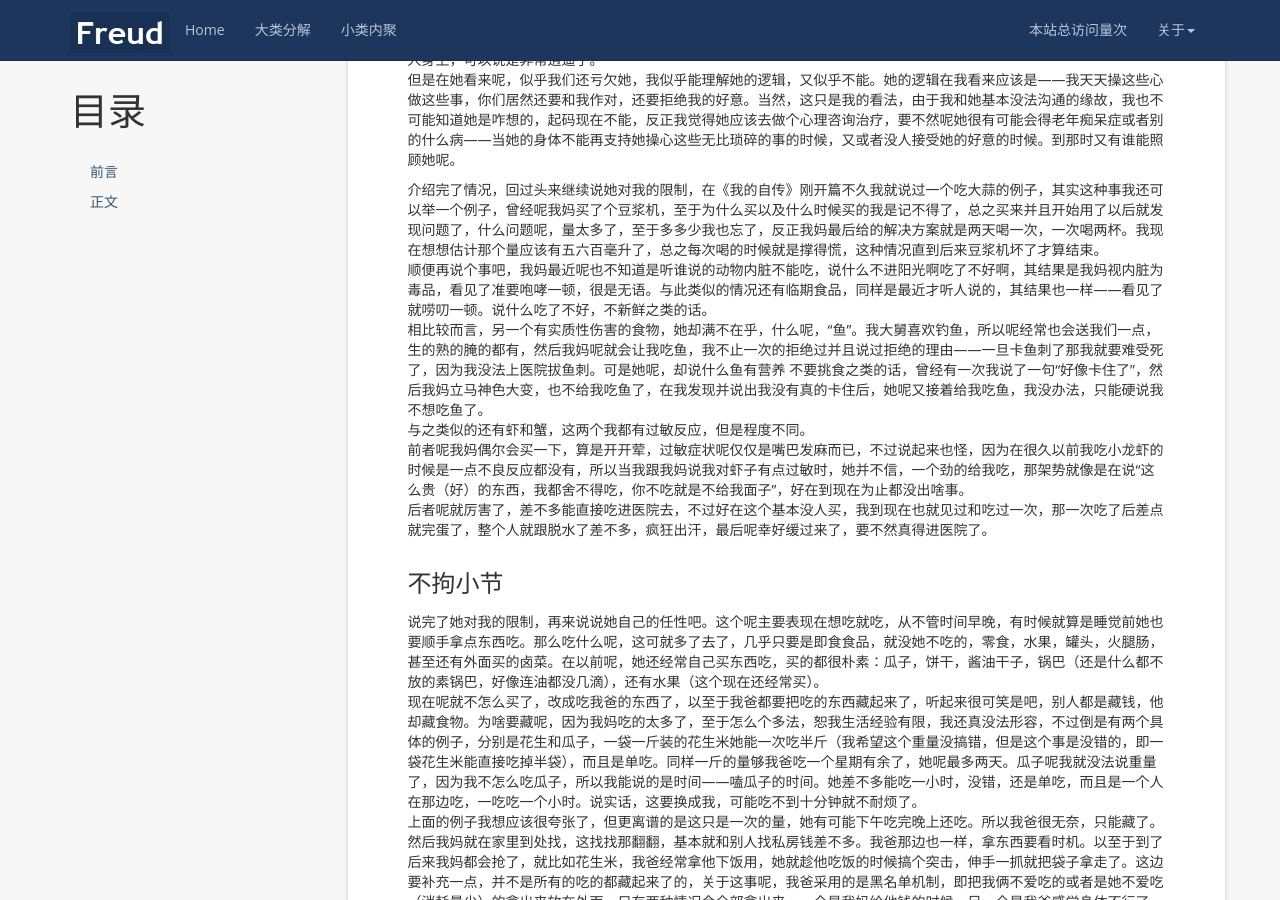
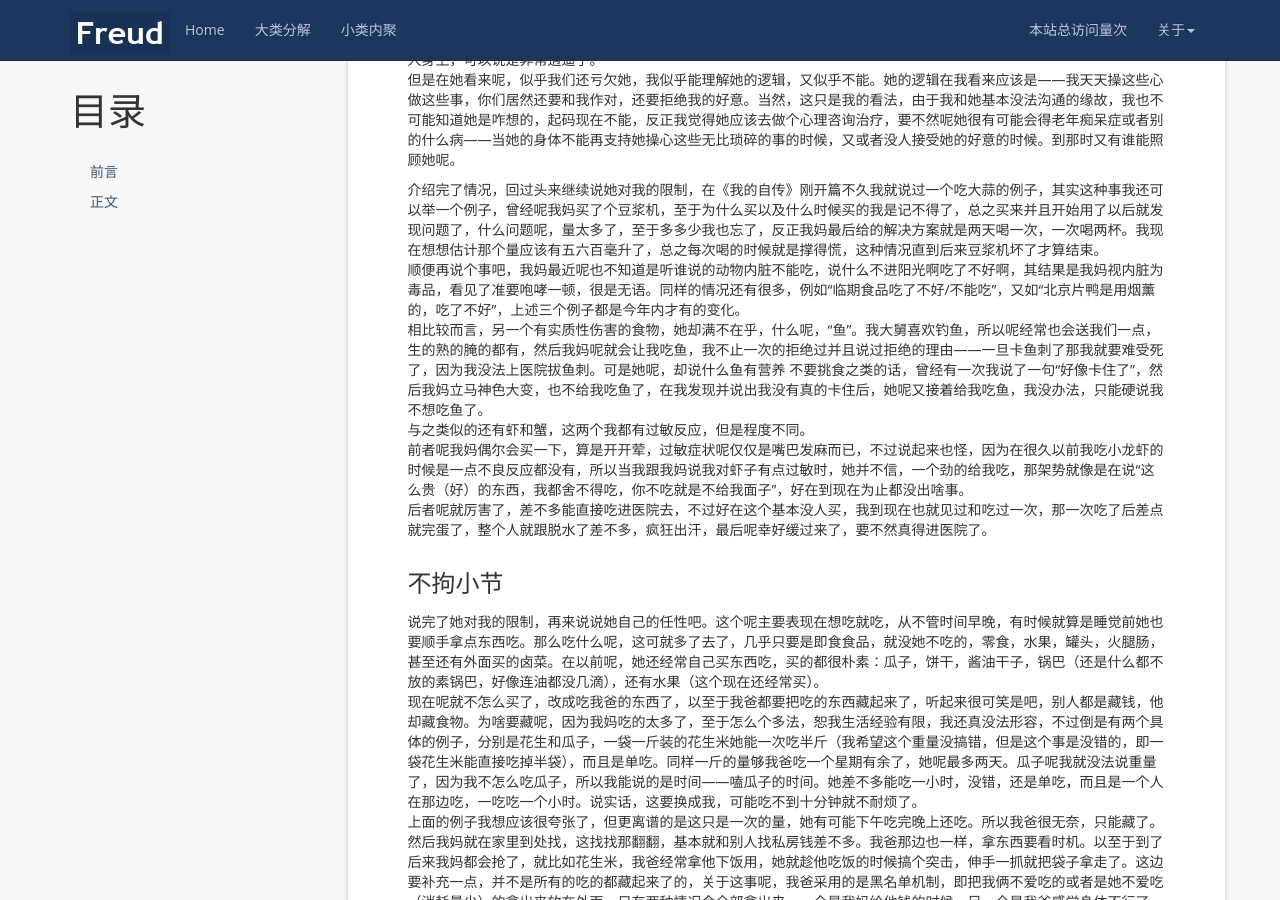
Before and after one commit to kljzndx/My-Blog, a Jekyll site: the page built from _posts/2022-11-23-细说家庭关系.md, in a window 1280 px wide and 900 px high, scrolled down 4006 px. Built offline with Jekyll 4.4.1, drawn with Linux system fonts in a browser that asks for light colours; nearby versions of some CDN libraries; comment, search, counter and statistics services are not loaded.

Commit message:
写作状态同步--- 食物禁忌例子补充

```diff
--- a/_posts/2022-11-23-细说家庭关系.md
+++ b/_posts/2022-11-23-细说家庭关系.md
@@ -97,7 +97,7 @@ ok，我妈的身体已经介绍完了，由于我爸的身体没这么奇葩，
 但是在她看来呢，似乎我们还亏欠她，我似乎能理解她的逻辑，又似乎不能。她的逻辑在我看来应该是——我天天操这些心做这些事，你们居然还要和我作对，还要拒绝我的好意。当然，这只是我的看法，由于我和她基本没法沟通的缘故，我也不可能知道她是咋想的，起码现在不能，反正我觉得她应该去做个心理咨询治疗，要不然呢她很有可能会得老年痴呆症或者别的什么病——当她的身体不能再支持她操心这些无比琐碎的事的时候，又或者没人接受她的好意的时候。到那时又有谁能照顾她呢。
 
 介绍完了情况，回过头来继续说她对我的限制，在《我的自传》刚开篇不久我就说过一个吃大蒜的例子，其实这种事我还可以举一个例子，曾经呢我妈买了个豆浆机，至于为什么买以及什么时候买的我是记不得了，总之买来并且开始用了以后就发现问题了，什么问题呢，量太多了，至于多多少我也忘了，反正我妈最后给的解决方案就是两天喝一次，一次喝两杯。我现在想想估计那个量应该有五六百毫升了，总之每次喝的时候就是撑得慌，这种情况直到后来豆浆机坏了才算结束。
-顺便再说个事吧，我妈最近呢也不知道是听谁说的动物内脏不能吃，说什么不进阳光啊吃了不好啊，其结果是我妈视内脏为毒品，看见了准要咆哮一顿，很是无语。与此类似的情况还有临期食品，同样是最近才听人说的，其结果也一样——看见了就唠叨一顿。说什么吃了不好，不新鲜之类的话。
+顺便再说个事吧，我妈最近呢也不知道是听谁说的动物内脏不能吃，说什么不进阳光啊吃了不好啊，其结果是我妈视内脏为毒品，看见了准要咆哮一顿，很是无语。同样的情况还有很多，例如“临期食品吃了不好/不能吃”，又如“北京片鸭是用烟薰的，吃了不好”，上述三个例子都是今年内才有的变化。
 相比较而言，另一个有实质性伤害的食物，她却满不在乎，什么呢，“鱼”。我大舅喜欢钓鱼，所以呢经常也会送我们一点，生的熟的腌的都有，然后我妈呢就会让我吃鱼，我不止一次的拒绝过并且说过拒绝的理由——一旦卡鱼刺了那我就要难受死了，因为我没法上医院拔鱼刺。可是她呢，却说什么鱼有营养 不要挑食之类的话，曾经有一次我说了一句“好像卡住了”，然后我妈立马神色大变，也不给我吃鱼了，在我发现并说出我没有真的卡住后，她呢又接着给我吃鱼，我没办法，只能硬说我不想吃鱼了。
 与之类似的还有虾和蟹，这两个我都有过敏反应，但是程度不同。
 前者呢我妈偶尔会买一下，算是开开荤，过敏症状呢仅仅是嘴巴发麻而已，不过说起来也怪，因为在很久以前我吃小龙虾的时候是一点不良反应都没有，所以当我跟我妈说我对虾子有点过敏时，她并不信，一个劲的给我吃，那架势就像是在说“这么贵（好）的东西，我都舍不得吃，你不吃就是不给我面子”，好在到现在为止都没出啥事。
```
